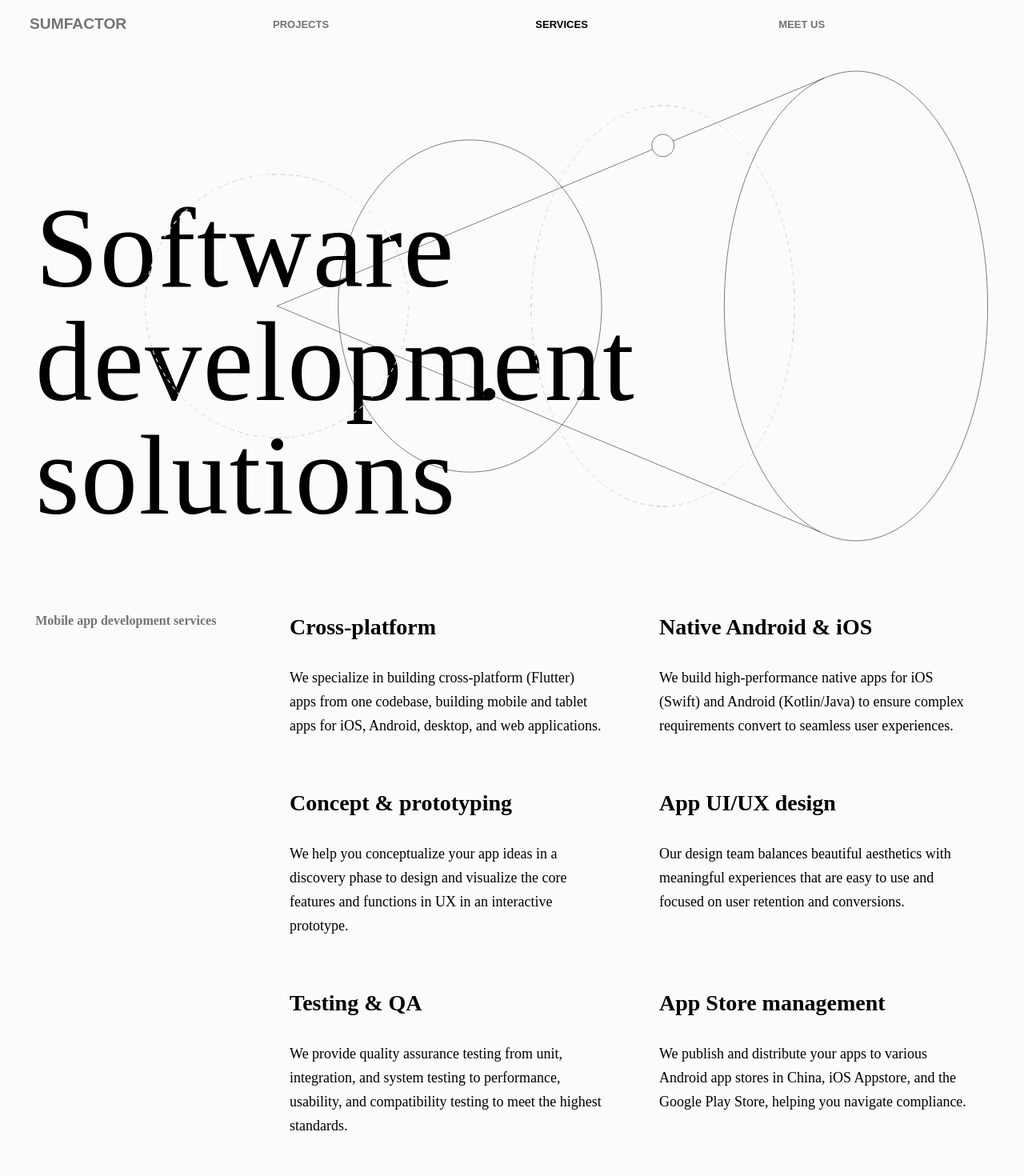
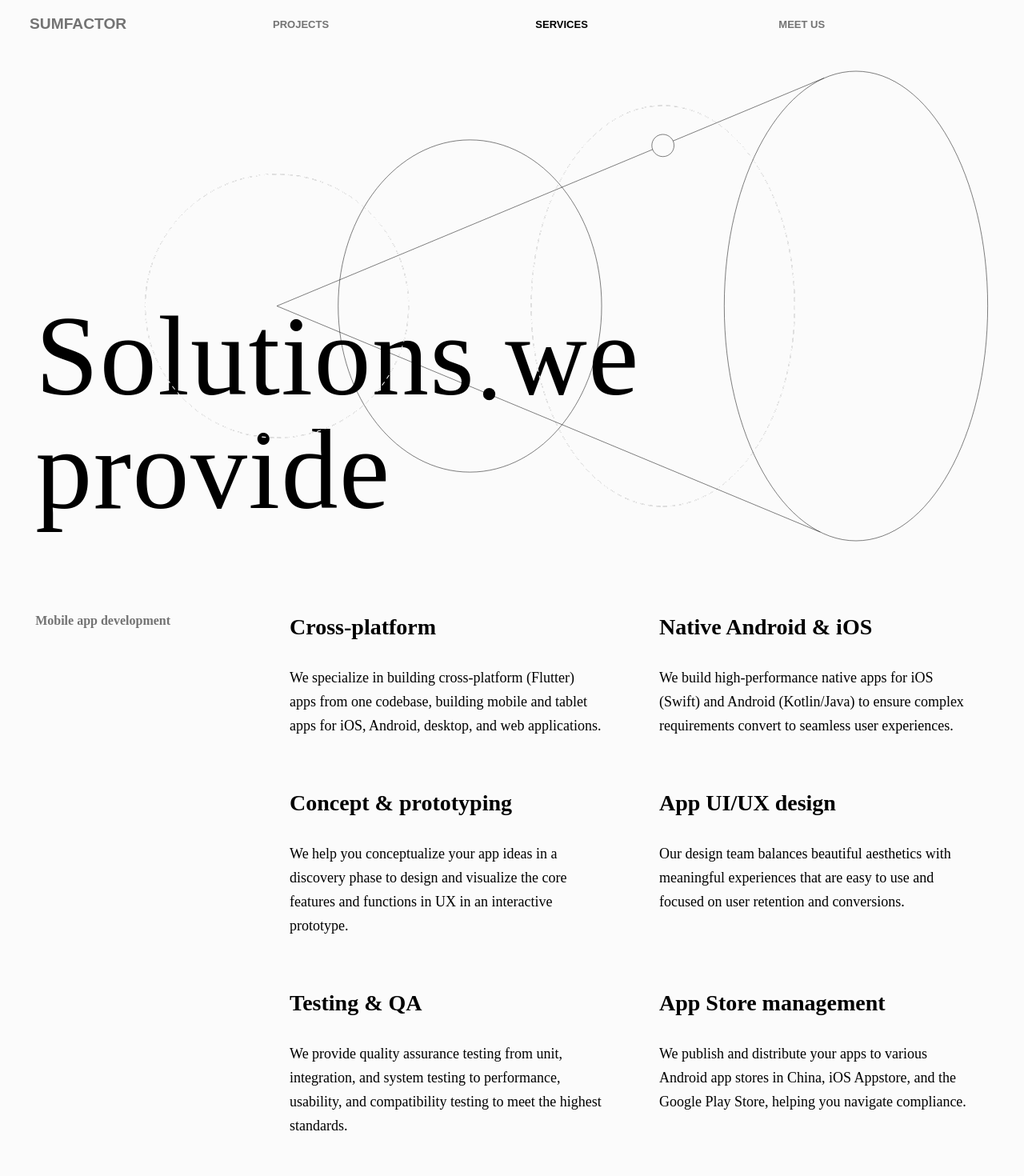
Before and after one commit to Shubham-SumFactor/project-sparkbit, a Next.js app: page /services in a window 1280 px wide. Shown: the top 1470 px of the page at 80% size. Built offline with nearby package versions, Linux system fonts and the light colour scheme.

Commit message:
services card UI updated

```diff
--- a/pages/components/servicesCard/servicesCard.tsx
+++ b/pages/components/servicesCard/servicesCard.tsx
@@ -46,7 +46,7 @@ const ServicesCard = () => {
 
     return (
         <div className={styles.container}>
-            <h2 className={styles.heading}>Mobile app development services</h2>
+            <h2 className={styles.heading}>Mobile app development</h2>
 
             <div className={isMobile ? styles.sliderContainer : styles.grid}>
                 {isMobile ? (
--- a/pages/services.tsx
+++ b/pages/services.tsx
@@ -27,7 +27,7 @@ const Services = () => {
 
                 <div className={styles.hero}>
                     <h1 className={styles.title}>
-                        Software development solutions
+                    Solutions we provide
                     </h1>
                     <div className={styles.graphicElement}></div>
                 </div>
--- a/styles/services.module.css
+++ b/styles/services.module.css
@@ -35,7 +35,7 @@
     line-height: 1;
     font-size: 142px;
     font-weight: 100;
-    bottom: 8%;
+    bottom: 9%;
     left: 0%;
     position: absolute;
     color: #000000 !important;
@@ -358,7 +358,7 @@
 @media (min-width: 2560px) {
     .title {
         font-size: 140px;
-        bottom: 7%;
+        bottom: 16%;
     }
 
     .main {
```
